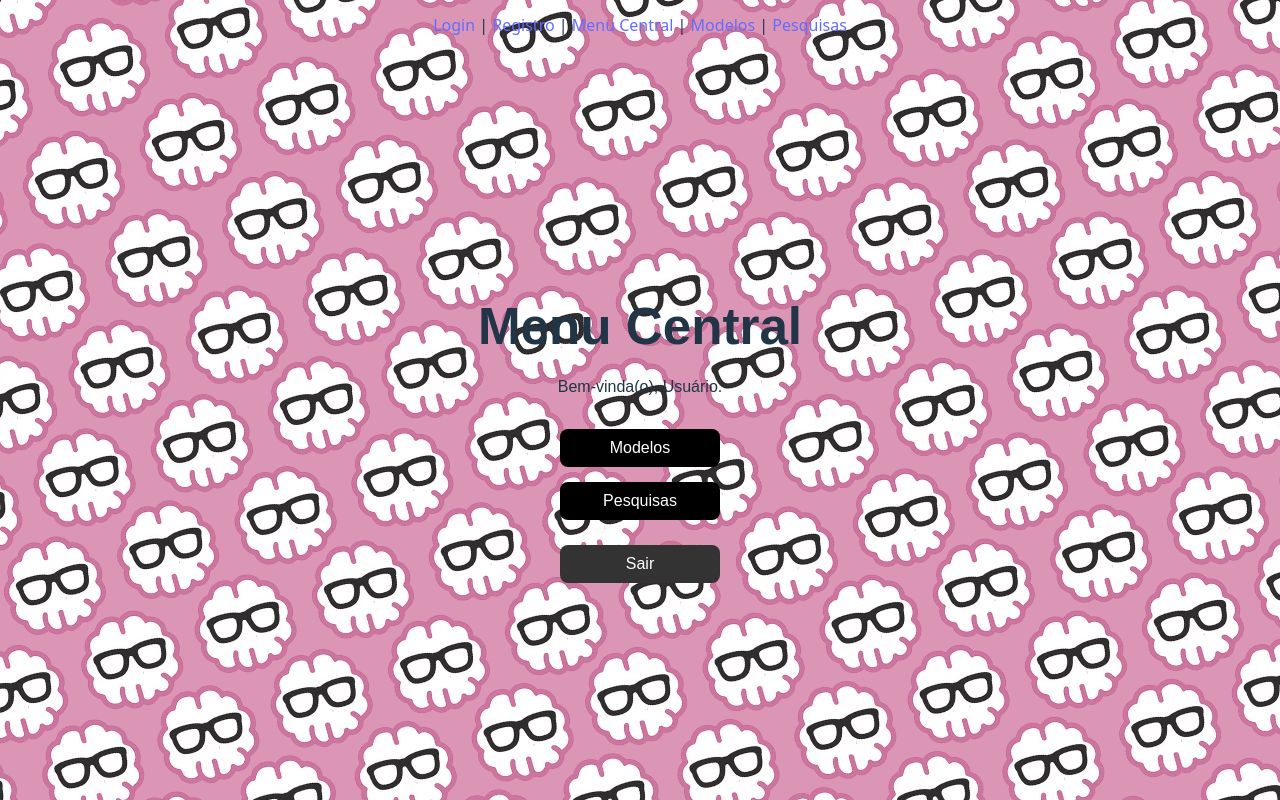
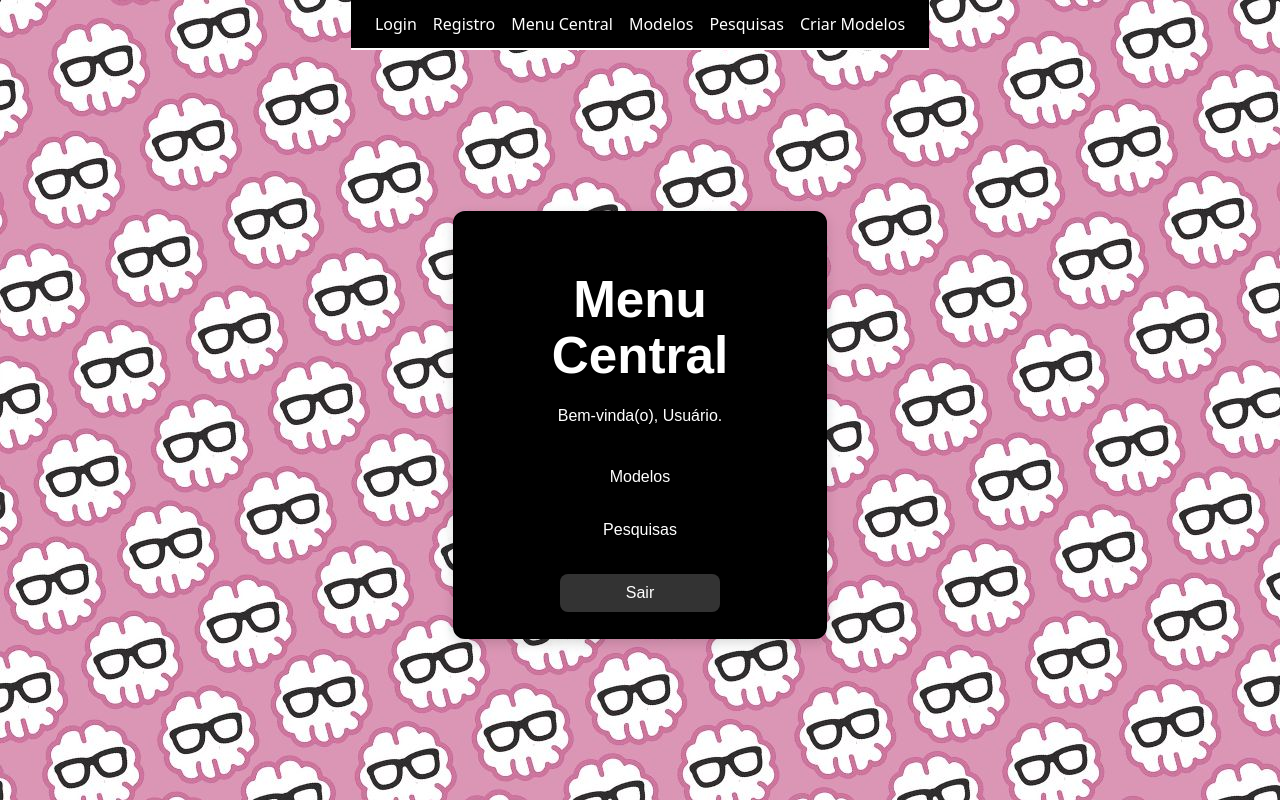
Before and after one commit to Leonardo-Queiroz-1023/Projetos, a React app in the folder Frontend/: page /menu-central in a window 1280 px wide. Built offline with nearby package versions, Linux system fonts and the light colour scheme; the HTML template or start-up script is replaced by a standard one.

Commit message:
Organizando MenuCentral e Modelos

```diff
--- a/Frontend/src/App.jsx
+++ b/Frontend/src/App.jsx
@@ -8,16 +8,47 @@ import Modelos from "./pages/Modelos.jsx";
 import Pesquisas from "./pages/Pesquisas.jsx";
 import CriarModelos from "./pages/CriarModelos.jsx";
 
+const navStyle = {
+  padding: "12px 24px",
+  display: "flex",
+  gap: "16px",
+  justifyContent: "center",
+  alignItems: "center",
+  backgroundColor: "black",
+  borderBottom: "2px solid white",
+  position: "sticky",
+  top: 0,
+  zIndex: 10,
+};
+
+const navLinkStyle = {
+  color: "white",
+  textDecoration: "none",
+  fontWeight: 500,
+};
 
 export default function App() {
   return (
     <>
-      <nav style={{ padding: 12 }}>
-        <Link to="/Login">Login</Link> |{" "}
-        <Link to="/Register">Registro</Link> |{" "}
-        <Link to="/Menu-central">Menu Central</Link> |{" "}
-        <Link to="/Modelos">Modelos</Link> |{" "}
-        <Link to="/Pesquisas">Pesquisas</Link>
+      <nav style={navStyle}>
+        <Link to="/login" style={navLinkStyle}>
+          Login
+        </Link>
+        <Link to="/register" style={navLinkStyle}>
+          Registro
+        </Link>
+        <Link to="/menu-central" style={navLinkStyle}>
+          Menu Central
+        </Link>
+        <Link to="/modelos" style={navLinkStyle}>
+          Modelos
+        </Link>
+        <Link to="/pesquisas" style={navLinkStyle}>
+          Pesquisas
+        </Link>
+        <Link to="/criar-modelos" style={navLinkStyle}>
+          Criar Modelos
+        </Link>
       </nav>
 
       <Routes>
@@ -27,7 +58,7 @@ export default function App() {
         <Route path="/menu-central" element={<MenuCentral />} />
         <Route path="/modelos" element={<Modelos />} />
         <Route path="/pesquisas" element={<Pesquisas />} />
-        <Route path="/CriarModelos" element={<CriarModelos />} />
+        <Route path="/criar-modelos" element={<CriarModelos />} />
         <Route path="*" element={<div>404</div>} />
       </Routes>
     </>
--- a/Frontend/src/pages/MenuCentral.jsx
+++ b/Frontend/src/pages/MenuCentral.jsx
@@ -1,5 +1,6 @@
 import React, { useEffect } from "react";
 import { useNavigate } from "react-router-dom";
+import PerimeterBox from "../components/PerimeterBox";
 
 export default function MenuCentral() {
   const navigate = useNavigate();
@@ -23,7 +24,6 @@ export default function MenuCentral() {
   return (
     <div
       style={{
-        // ocupa a tela toda menos o nav de cima (ajusta se o nav for maior)
         minHeight: "calc(100vh - 50px)",
         display: "flex",
         alignItems: "center",
@@ -31,21 +31,15 @@ export default function MenuCentral() {
         fontFamily: "sans-serif",
       }}
     >
-      <div style={{ textAlign: "center" }}>
+      <PerimeterBox style={{ textAlign: "center", width: "320px" }}>
         <h1 style={{ marginBottom: 20 }}>Menu Central</h1>
         <p style={{ marginBottom: 30 }}>Bem-vinda(o), {username}.</p>
 
         <div style={{ display: "flex", flexDirection: "column", gap: 15 }}>
-          <button
-            onClick={() => navigate("/modelos")}
-            style={btn}
-          >
+          <button onClick={() => navigate("/modelos")} style={btn}>
             Modelos
           </button>
-          <button
-            onClick={() => navigate("/pesquisas")}
-            style={btn}
-          >
+          <button onClick={() => navigate("/pesquisas")} style={btn}>
             Pesquisas
           </button>
           <button
@@ -55,7 +49,7 @@ export default function MenuCentral() {
             Sair
           </button>
         </div>
-      </div>
+      </PerimeterBox>
     </div>
   );
 }
--- a/Frontend/src/pages/Modelos.jsx
+++ b/Frontend/src/pages/Modelos.jsx
@@ -1,19 +1,20 @@
 // src/pages/Modelos.jsx
 import React, { useEffect } from "react";
 import { useNavigate } from "react-router-dom";
+import PerimeterBox from "../components/PerimeterBox";
 
 export default function Modelos() {
   const navigate = useNavigate();
   const logged = localStorage.getItem("logged") === "true";
 
-  // mesma proteção do menu central
-  useEffect(() => {
-    if (!logged) {
-      navigate("/login?msg=Logue%20antes%20de%20acessar%20modelos", {
-        replace: true,
-      });
-    }
-  }, [logged, navigate]);
+  // se estiver testando sem login, deixa comentado
+  // useEffect(() => {
+  //   if (!logged) {
+  //     navigate("/login?msg=Logue%20antes%20de%20acessar%20modelos", {
+  //       replace: true,
+  //     });
+  //   }
+  // }, [logged, navigate]);
 
   return (
     <div
@@ -25,7 +26,7 @@ export default function Modelos() {
         fontFamily: "sans-serif",
       }}
     >
-      <div style={{ textAlign: "center" }}>
+      <PerimeterBox style={{ textAlign: "center", width: "320px" }}>
         <h1 style={{ marginBottom: 20 }}>Modelos</h1>
         <p style={{ marginBottom: 25 }}>
           Escolha o que deseja fazer com os modelos.
@@ -44,11 +45,14 @@ export default function Modelos() {
           >
             Editar modelos
           </button>
-          <button style={{ ...btn, background: "#444" }} onClick={() => navigate("/menu-central")}>
+          <button
+            style={{ ...btn, background: "#444" }}
+            onClick={() => navigate("/menu-central")}
+          >
             Voltar ao menu
           </button>
         </div>
-      </div>
+      </PerimeterBox>
     </div>
   );
 }
```
